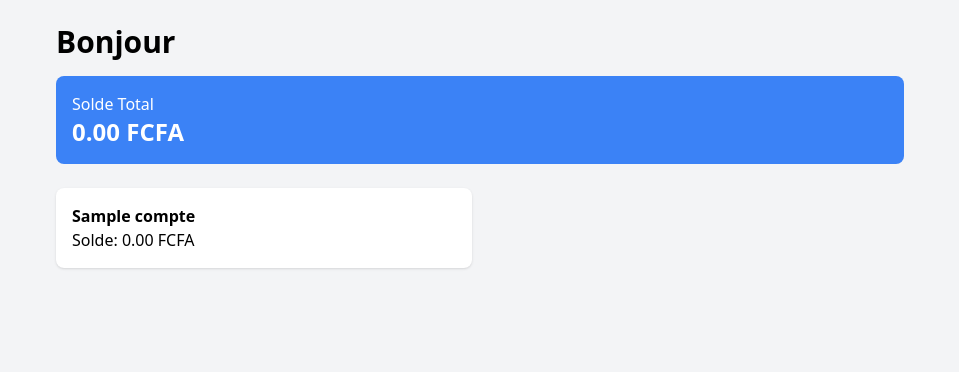
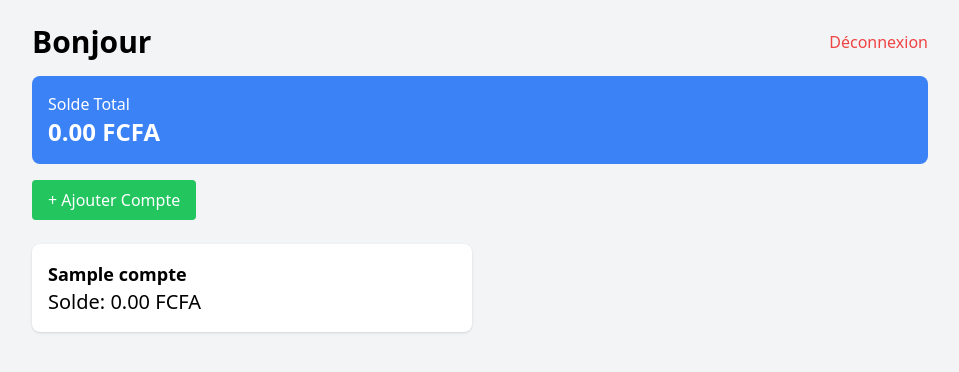
Before and after one commit to hand-to-hand-money/hand-to-hand-money, a Flask app: template templates/acceuil.html in a window 1280 px wide. Shown: the top 372 px of the page, without its empty margins (160-1119 px from the left). Run offline with Flask 3, Linux system fonts and the light colour scheme; the template is opened without the code that fills it: values that come from a table or form of the project are taken from there, others are empty; tables that the repository leaves empty hold one stand-in row (values such as "Sample post"); some libraries are stand-ins or nearby versions.

Commit message:
Refactor accueil.html layout and styling

```diff
--- a/templates/acceuil.html
+++ b/templates/acceuil.html
@@ -1,28 +1,26 @@
 <!DOCTYPE html>
-<html lang="fr">
-<head><title>Accueil</title><script src="https://cdn.tailwindcss.com"></script></head>
-<body class="bg-gray-100">
-<div class="max-w-4xl mx-auto p-6">
-    <h1 class="text-3xl font-bold">Bonjour {{ current_user.username }}</h1>
+<html lang="fr"><head><title>Accueil</title><script src="https://cdn.tailwindcss.com"></script></head>
+<body class="bg-gray-100 p-6">
+<div class="max-w-4xl mx-auto">
+    <div class="flex justify-between items-center">
+        <h1 class="text-3xl font-bold">Bonjour {{ current_user.username }}</h1>
+        <a href="{{ url_for('logout') }}" class="text-red-500">Déconnexion</a>
+    </div>
     <div class="bg-blue-500 text-white p-4 rounded-lg mt-4">
-        <p>Solde Total</p>
-        <p class="text-2xl font-bold">{{ "%.2f"|format(solde_total) }} FCFA</p>
+        <p>Solde Total</p><p class="text-2xl font-bold">{{ "%.2f"|format(solde_total) }} FCFA</p>
     </div>
+    <a href="{{ url_for('ajouter_compte') }}" class="bg-green-500 text-white px-4 py-2 rounded mt-4 inline-block">+ Ajouter Compte</a>
 
     {% if comptes %}
         <div class="grid grid-cols-1 md:grid-cols-2 gap-4 mt-6">
         {% for compte in comptes %}
             <div class="bg-white p-4 rounded-lg shadow">
-                <h2 class="font-bold">{{ compte.nom }}</h2>
-                <p>Solde: {{ "%.2f"|format(soldes[compte.id]) }} FCFA</p>
+                <h2 class="font-bold text-lg">{{ compte.nom }}</h2>
+                <p class="text-xl">Solde: {{ "%.2f"|format(soldes[compte.id]) }} FCFA</p>
             </div>
         {% endfor %}
         </div>
     {% else %}
-        <div class="bg-yellow-100 p-4 rounded mt-6">
-            <p>Aucun compte créé. Va dans "Ajouter Compte" pour commencer.</p>
-        </div>
+        <div class="bg-yellow-100 p-4 rounded mt-6"><p>Aucun compte. Clique sur "Ajouter Compte".</p></div>
     {% endif %}
-</div>
-</body>
-</html>
+</div></body></html>
```
